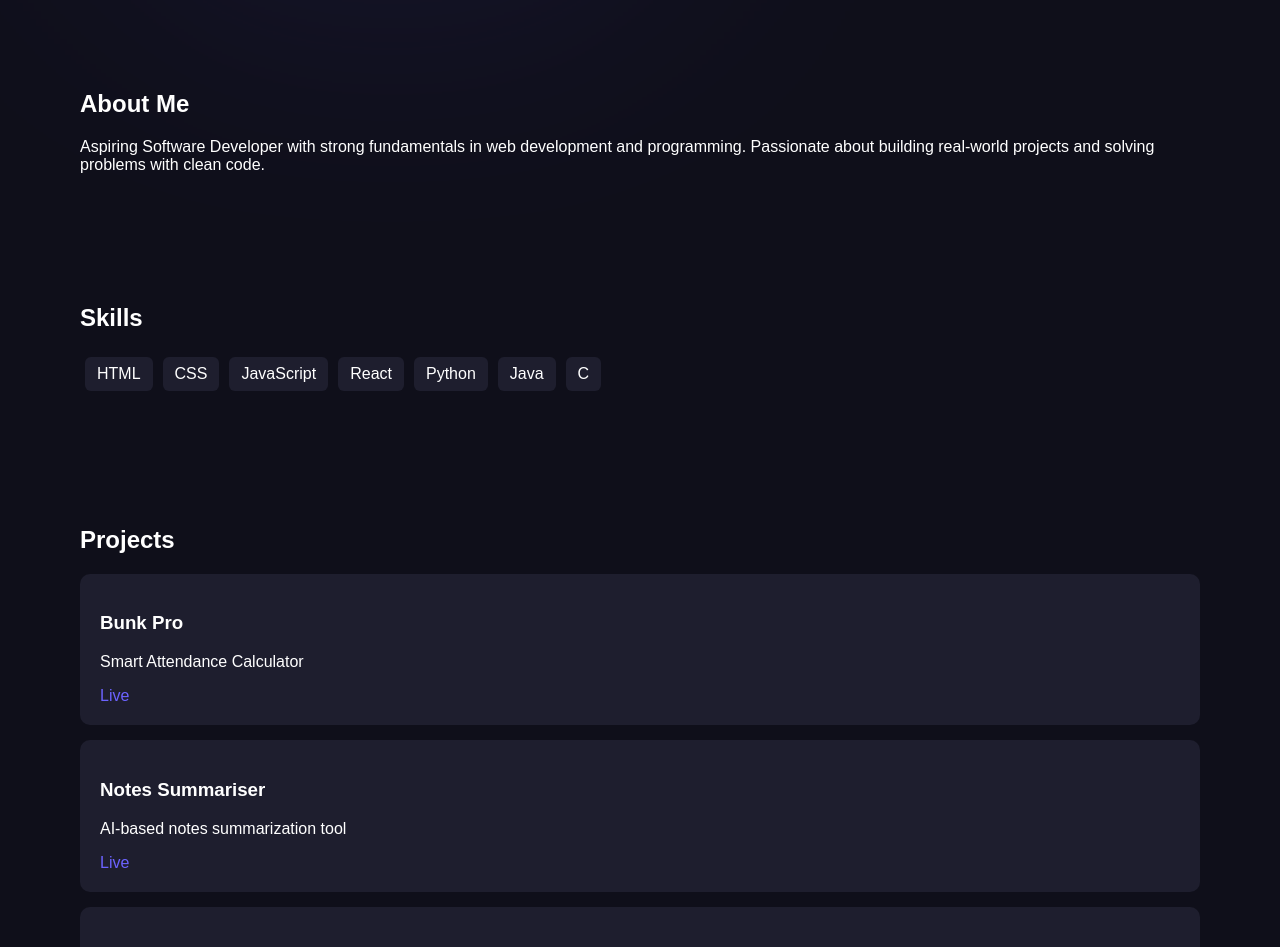
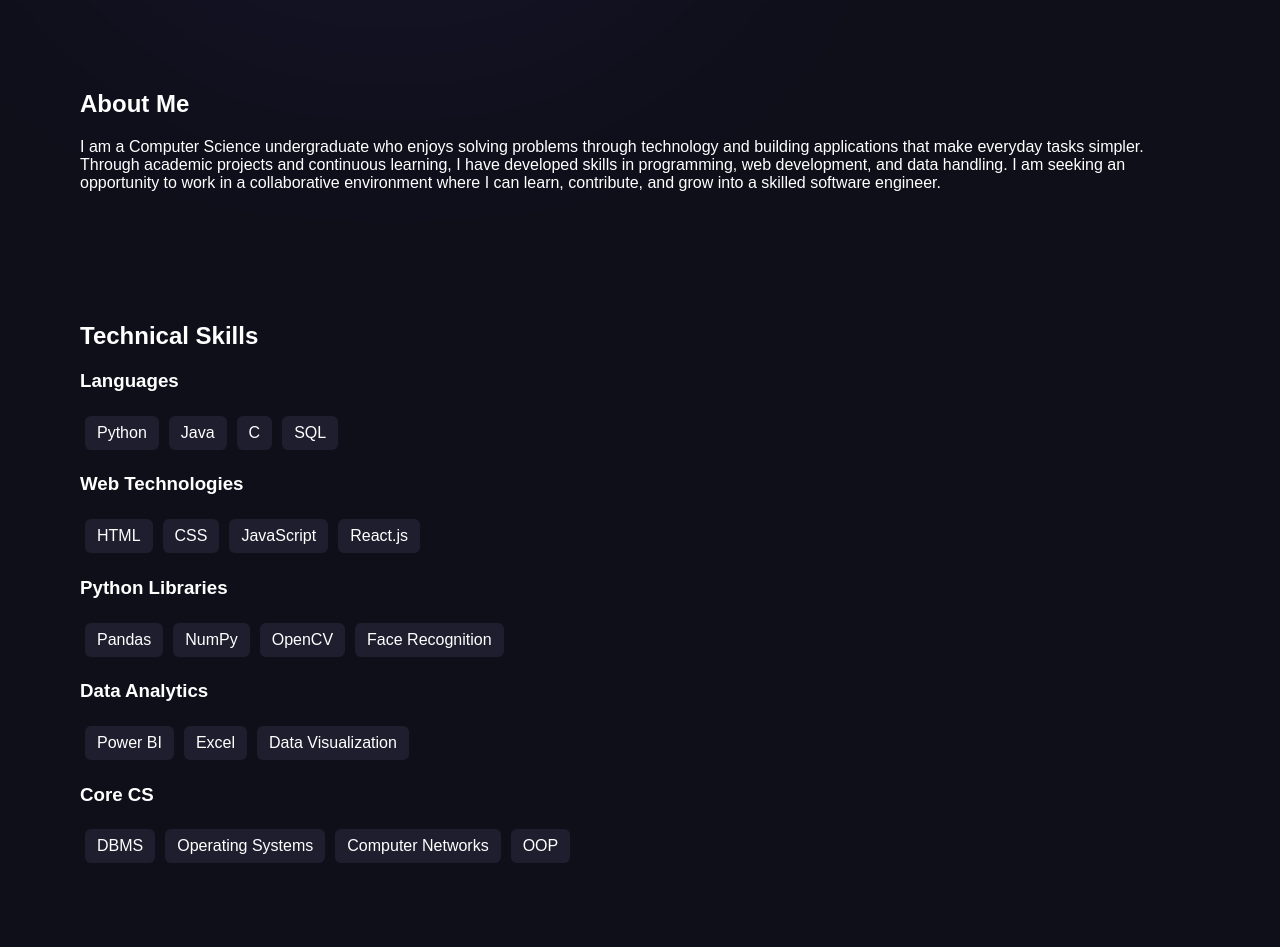
Before and after one commit to amanrai1235/Portfolio, a React (Vite) app in the folder my-app/: page / in a window 1280 px wide. Shown: the part 760-1707 px from the top of the page. Built offline with nearby package versions, Linux system fonts and the light colour scheme.

Commit message:
Update App.jsx

```diff
--- a/my-app/src/App.jsx
+++ b/my-app/src/App.jsx
@@ -67,23 +67,65 @@ function App() {
         <section id="about">
           <h2>About Me</h2>
           <p>
-            Aspiring Software Developer with strong fundamentals in web development
-            and programming. Passionate about building real-world projects
-            and solving problems with clean code.
+            I am a Computer Science undergraduate who enjoys solving problems through technology and
+            building applications that make everyday tasks simpler. Through academic projects and continuous learning,
+            I have developed skills in programming, web development, and data handling.
+            I am seeking an opportunity to work in a collaborative environment where
+            I can learn, contribute, and grow into a skilled software engineer.
           </p>
         </section>
 
         {/* SKILLS */}
 <section id="skills">
-          <h2>Skills</h2>
+  <h2>Technical Skills</h2>
+
+  <div className="skills-category">
+    <h3>Languages</h3>
+    <div className="skills">
+      <span>Python</span>
+      <span>Java</span>
+      <span>C</span>
+      <span>SQL</span>
+    </div>
+  </div>
+
+  <div className="skills-category">
+    <h3>Web Technologies</h3>
     <div className="skills">
       <span>HTML</span>
       <span>CSS</span>
       <span>JavaScript</span>
-            <span>React</span>
-            <span>Python</span>
-            <span>Java</span>
-            <span>C</span>
+      <span>React.js</span>
+    </div>
+  </div>
+
+  <div className="skills-category">
+    <h3>Python Libraries</h3>
+    <div className="skills">
+      <span>Pandas</span>
+      <span>NumPy</span>
+      <span>OpenCV</span>
+      <span>Face Recognition</span>
+    </div>
+  </div>
+
+  <div className="skills-category">
+    <h3>Data Analytics</h3>
+    <div className="skills">
+      <span>Power BI</span>
+      <span>Excel</span>
+      <span>Data Visualization</span>
+    </div>
+  </div>
+
+  <div className="skills-category">
+    <h3>Core CS</h3>
+    <div className="skills">
+      <span>DBMS</span>
+      <span>Operating Systems</span>
+      <span>Computer Networks</span>
+      <span>OOP</span>
+    </div>
   </div>
 </section>
 
@@ -109,6 +151,11 @@ function App() {
             <a href="https://price-comparison-tool-self.vercel.app/" target="_blank">Live</a>
           </div>
 
+          <div className="card">
+            <h3>Face Recognition Attendance System</h3>
+            <p>Offline attendance management using face recognition</p>
+          </div>
+
         </section>
 
         {/* EDUCATION */}
@@ -118,7 +165,7 @@ function App() {
           <div className="edu-card">
             <h3>B.Tech CSE</h3>
             <p>United College of Engineering & Research, Prayagraj</p>
-            <span>CGPA: 7.10 (till 5th sem)</span>
+            <span>CGPA: 7.20 (till 6th sem)</span>
           </div>
 
           <div className="edu-card">
```
Lines whose indentation alone changed are shown as unchanged.
